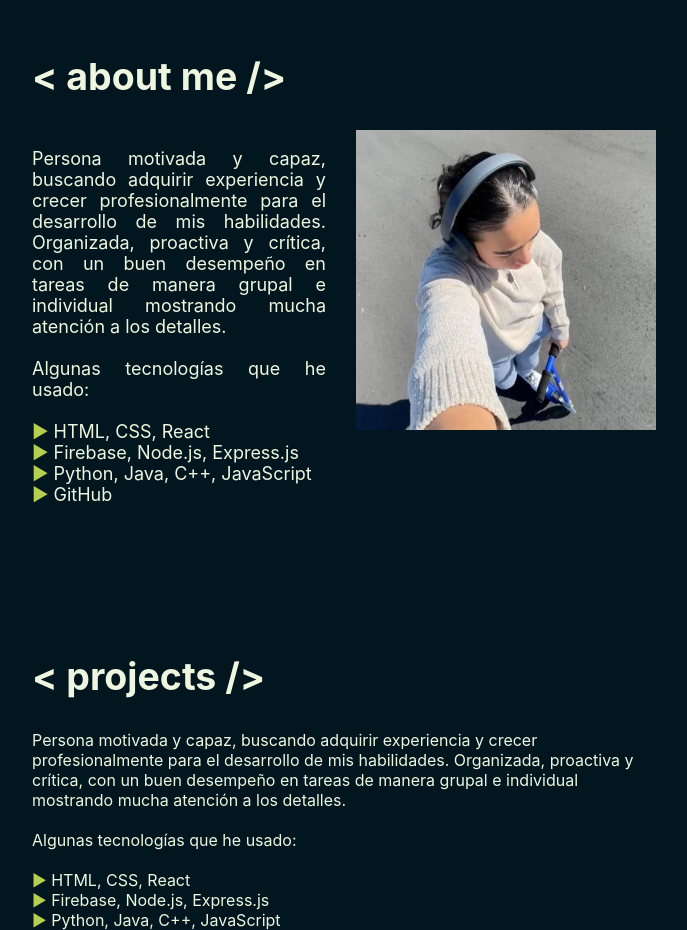
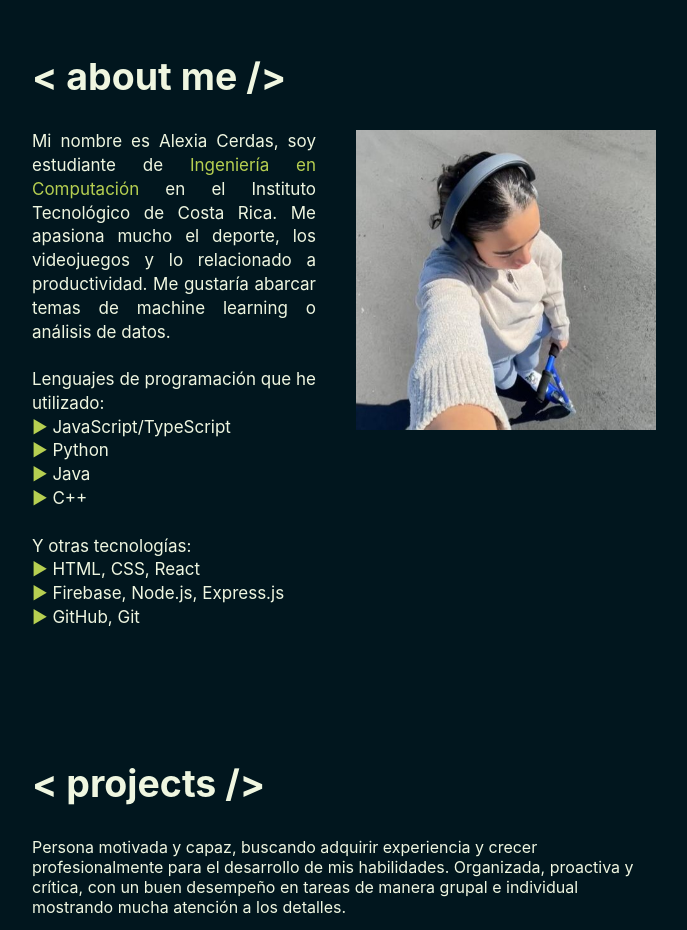
Before and after one commit to aleedca/myportfolio, a React (Create React App) app: page / in a window 1280 px wide. Shown: the part 860-1790 px from the top of the page, without its empty margins (296-983 px from the left). Built offline with nearby package versions, Linux system fonts and the light colour scheme.

Commit message:
updated about section

```diff
--- a/src/pages/About.js
+++ b/src/pages/About.js
@@ -1,28 +1,33 @@
 import React from 'react';
-import '../App.css';
+import '../styles/About.css';
 import photo from '../assets/images/me.jpeg';
-
 
 const About = () => {
     return (
         <div id='about' className='about'>
-            <div className='title-section'> <h2>{"< about me />"}</h2> </div>
+            <div className='title-section'>
+                <h2>{"< about me />"}</h2>
+            </div>
 
-            <div className='information-about'>
-                <p>
-                    Persona motivada y capaz, buscando adquirir experiencia y crecer
-                    profesionalmente para el desarrollo de mis habilidades. Organizada, proactiva
-                    y crítica, con un buen desempeño en tareas de manera grupal e individual
-                    mostrando mucha atención a los detalles.
+            <div className='content-about'>
+                <div className='text-about'>
+                    <p> Mi nombre es Alexia Cerdas, soy estudiante de <span>Ingeniería en Computación </span>
+                    en el Instituto Tecnológico de Costa Rica. Me apasiona mucho el deporte, los
+                    videojuegos y lo relacionado a productividad. Me gustaría abarcar temas de
+                    machine learning o análisis de datos.  <br /><br />
 
-                    <br/><br/>
+                    Lenguajes de programación que he utilizado: <br />
+                    <span>  ▶ </span>JavaScript/TypeScript<br />
+                    <span>  ▶ </span>Python<br />
+                    <span>  ▶ </span>Java<br />
+                    <span>  ▶ </span>C++<br /><br />
 
-                    Algunas tecnologías que he usado: <br/><br/>
-                    <span>▶ </span>HTML, CSS, React <br/>
-                    <span>▶ </span>Firebase, Node.js, Express.js <br/>
-                    <span>▶ </span>Python, Java, C++, JavaScript <br/>
-                    <span>▶ </span>GitHub <br/>
-                </p>
+                    Y otras tecnologías:<br />
+                    <span>  ▶ </span>HTML, CSS, React <br />
+                    <span>  ▶ </span>Firebase, Node.js, Express.js <br />
+
+                    <span>  ▶ </span>GitHub, Git <br /></p>
+                </div>
 
                 <div className='photo-about'>
                     <img src={photo} alt="" />
--- /dev/null
+++ b/src/styles/About.css
@@ -0,0 +1,25 @@
+.content-about {
+    display: flex;
+    flex-direction: row;
+}
+
+.text-about {
+    text-align: justify;
+    font-size: 17px;
+}
+
+.text-about p {
+    margin: 0 20px 0 0;
+    padding: 0 20px 0 0;
+    line-height: 140%;
+}
+
+.photo-about {
+    display: flex-start;
+    justify-content: center;
+}
+
+.photo-about img {
+    width: 300px;
+    height: 300px;
+}
```
